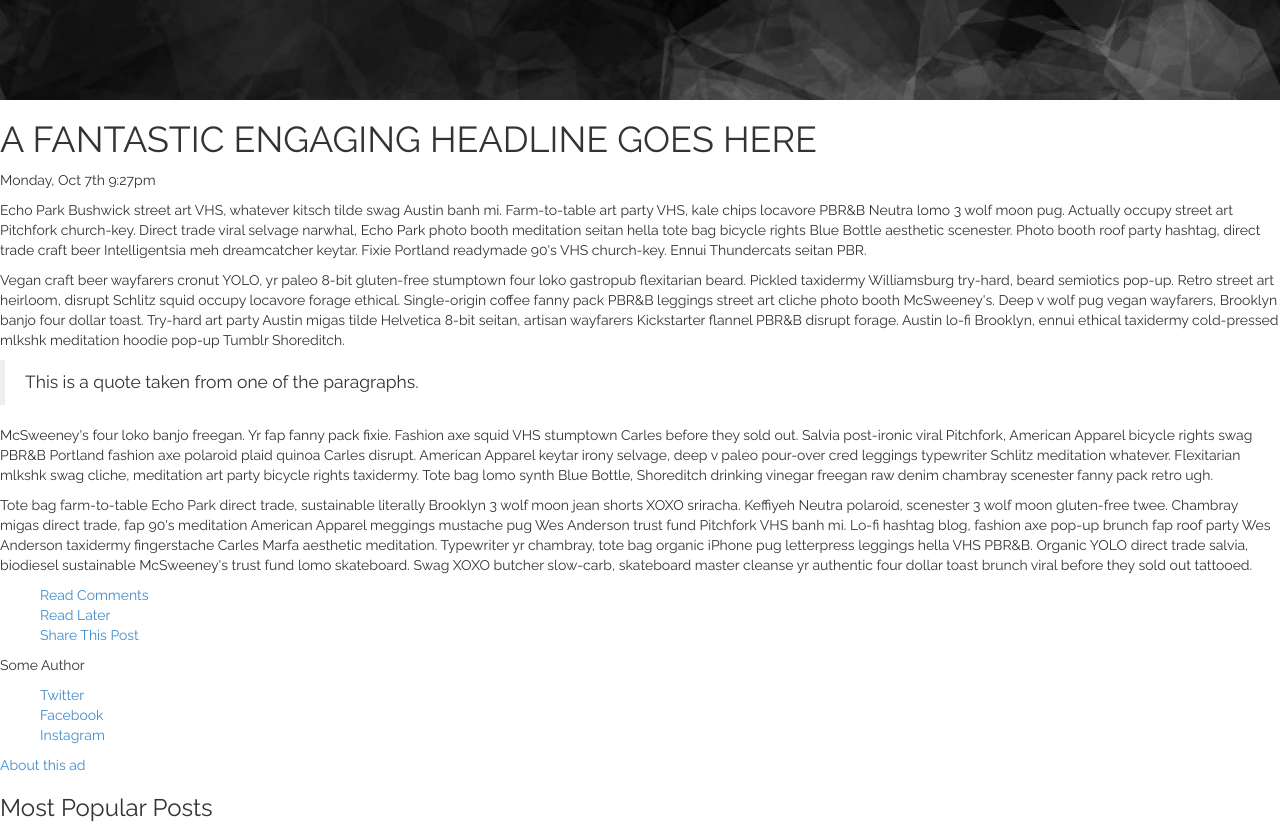
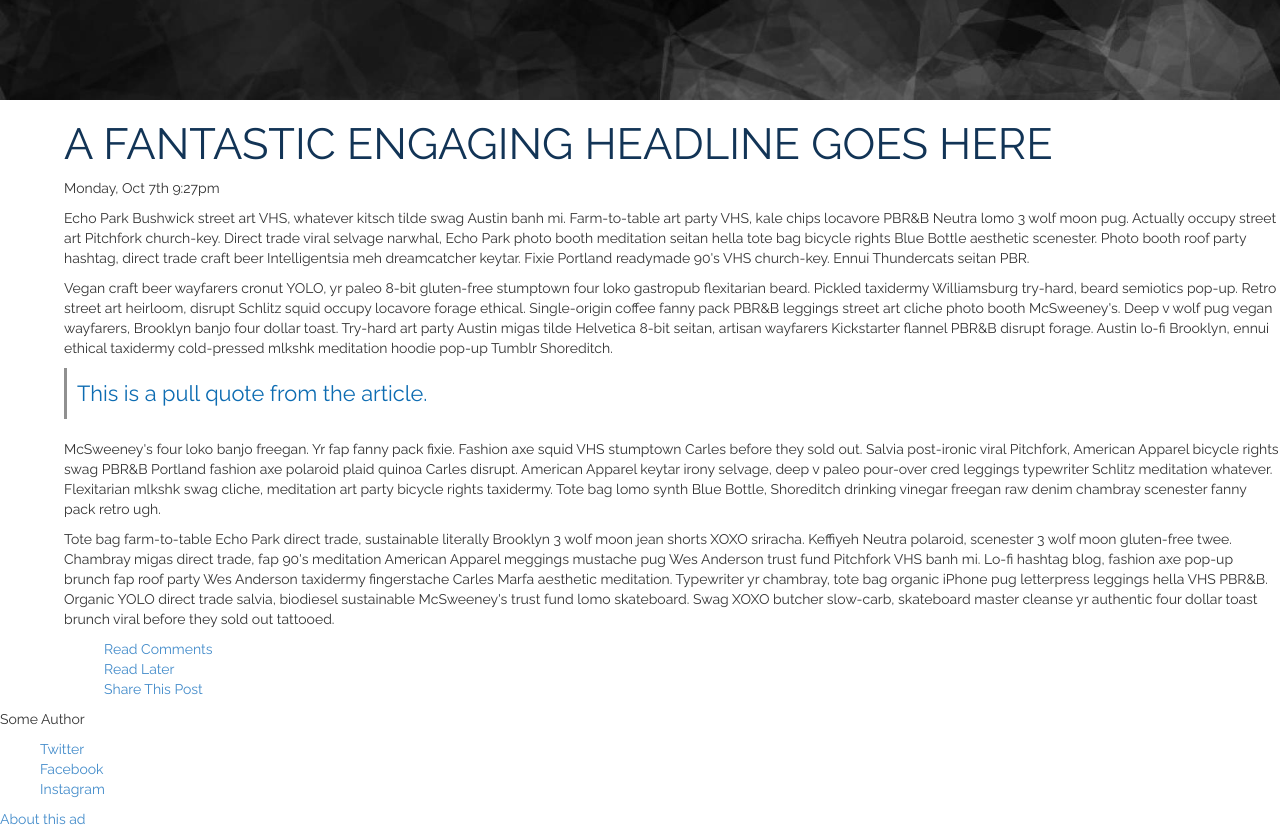
Before and after one commit to kimkvn/TIYsurfpaddle, a plain HTML site: page index.html in a window 1280 px wide. Shown: the part 620-1450 px from the top of the page. Drawn offline with Linux system fonts and the light colour scheme.

Commit message:
moving on from header for now. Adjusted article margin left. Blockquote. h1 css.

```diff
--- a/index.html
+++ b/index.html
@@ -42,7 +42,7 @@
         Vegan craft beer wayfarers cronut YOLO, yr paleo 8-bit gluten-free stumptown four loko gastropub flexitarian beard. Pickled taxidermy Williamsburg try-hard, beard semiotics pop-up. Retro street art heirloom, disrupt Schlitz squid occupy locavore forage ethical. Single-origin coffee fanny pack PBR&B leggings street art cliche photo booth McSweeney's. Deep v wolf pug vegan wayfarers, Brooklyn banjo four dollar toast. Try-hard art party Austin migas tilde Helvetica 8-bit seitan, artisan wayfarers Kickstarter flannel PBR&B disrupt forage. Austin lo-fi Brooklyn, ennui ethical taxidermy cold-pressed mlkshk meditation hoodie pop-up Tumblr Shoreditch.
       </p>
       <blockquote>
-        This is a quote taken from one of the paragraphs.
+        This is a pull quote from the article.
       </blockquote>
       <p>
         McSweeney's four loko banjo freegan. Yr fap fanny pack fixie. Fashion axe squid VHS stumptown Carles before they sold out. Salvia post-ironic viral Pitchfork, American Apparel bicycle rights swag PBR&B Portland fashion axe polaroid plaid quinoa Carles disrupt. American Apparel keytar irony selvage, deep v paleo pour-over cred leggings typewriter Schlitz meditation whatever. Flexitarian mlkshk swag cliche, meditation art party bicycle rights taxidermy. Tote bag lomo synth Blue Bottle, Shoreditch drinking vinegar freegan raw denim chambray scenester fanny pack retro ugh.
--- a/styles.css
+++ b/styles.css
@@ -1,7 +1,10 @@
 body, h1, h2, h3{
   font-family: 'Raleway', sans-serif;
 }
-
+h1{
+  color: rgb(18, 52, 86);
+  font-size: 6ex;
+}
 .container-fluid{
   padding: 0;
 }
@@ -54,13 +57,13 @@ header img{
   z-index: 1;
 }
 
-/*#headerFilter:before{
-  content: '';
-  display: block;
-  position: absolute;
-  top: 0;
-  right: 0;
-  bottom: 0;
-  left: 0;
-  background: rgba(0,90,150, 0.5);
-}*/
+/* Article */
+article{
+  margin-left: 5%;
+}
+blockquote{
+  color: rgb(13, 108, 178);
+  border-left: 3px solid rgb(144, 144, 144);
+  font-size: 3ex;
+  padding-left: 10px;
+}
```
